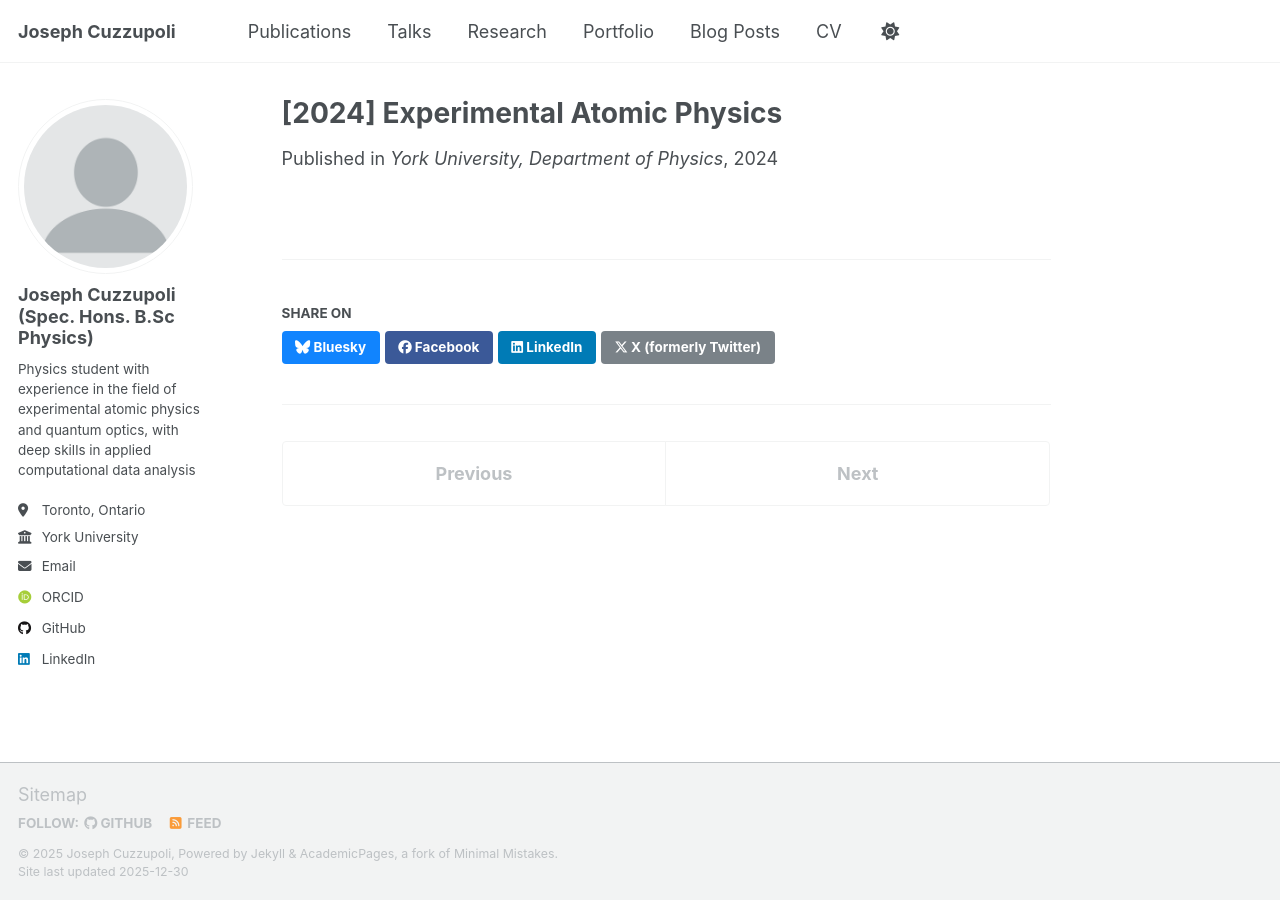
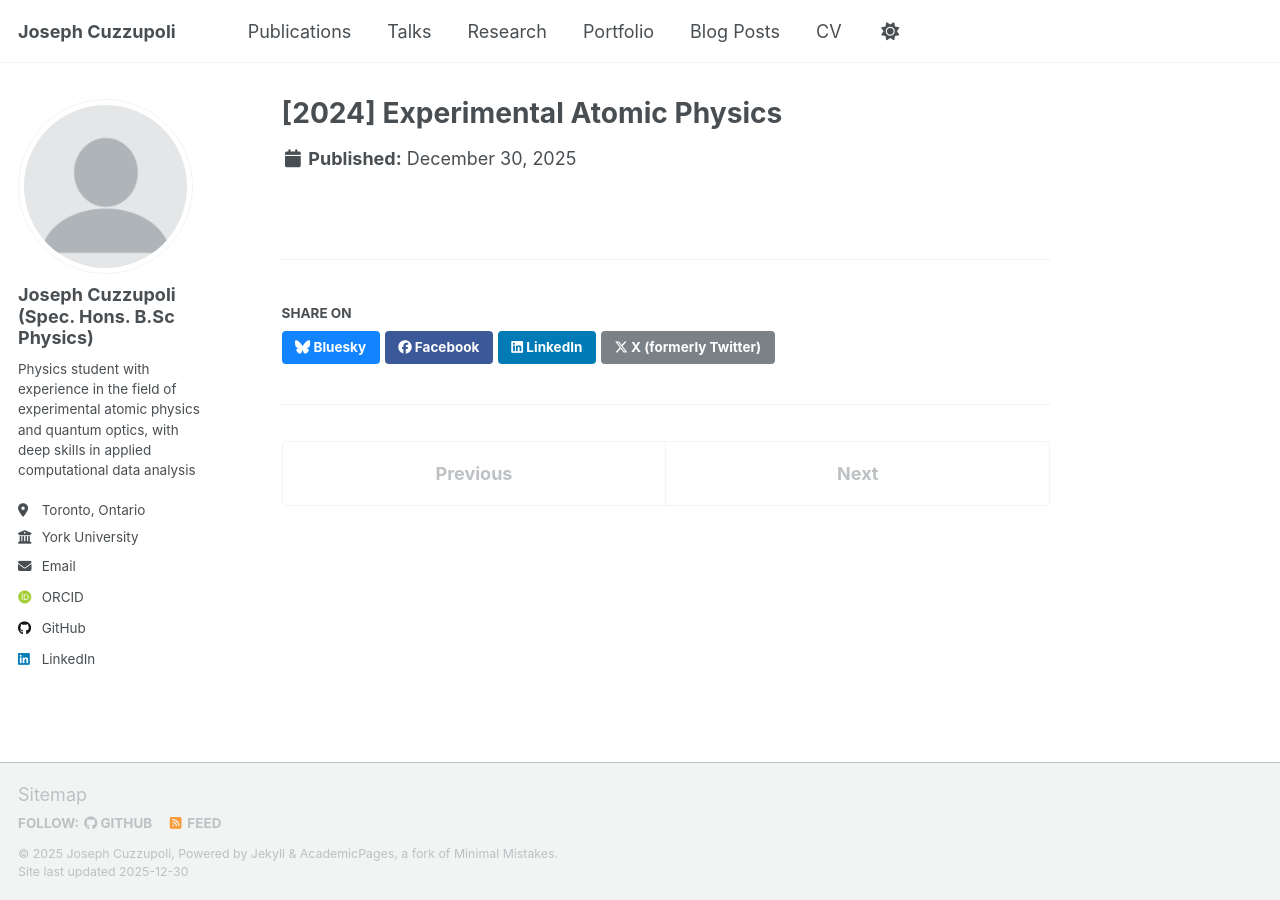
Before and after one commit to josephcuzz2004/josephcuzz2004.github.io, a Jekyll site: the page built from _research/2015-spring-teaching-2.md, in a window 1280 px wide. Built offline with Jekyll 4.4.1, drawn with Linux system fonts in a browser that asks for light colours; some web fonts are replaced; a script that is not in the unit is left out.

Commit message:
Change document type and update collection
Updated metadata for the teaching document.

```diff
--- a/_research/2015-spring-teaching-2.md
+++ b/_research/2015-spring-teaching-2.md
@@ -1,9 +1,6 @@
 ---
 title: "[2024] Experimental Atomic Physics"
-collection: courses
-type: "2024 NSERC USRA Student Researcher"
-permalink: /research/2014-spring-teaching-1
-venue: "York University, Department of Physics"
-date: May 2024-August 2024
-location: "Toronto, Canada"
+collection: portfolio
+layout: single
+excerpt: "York University // 2024 NSERC USRA Student Researcher"
 ---
```
